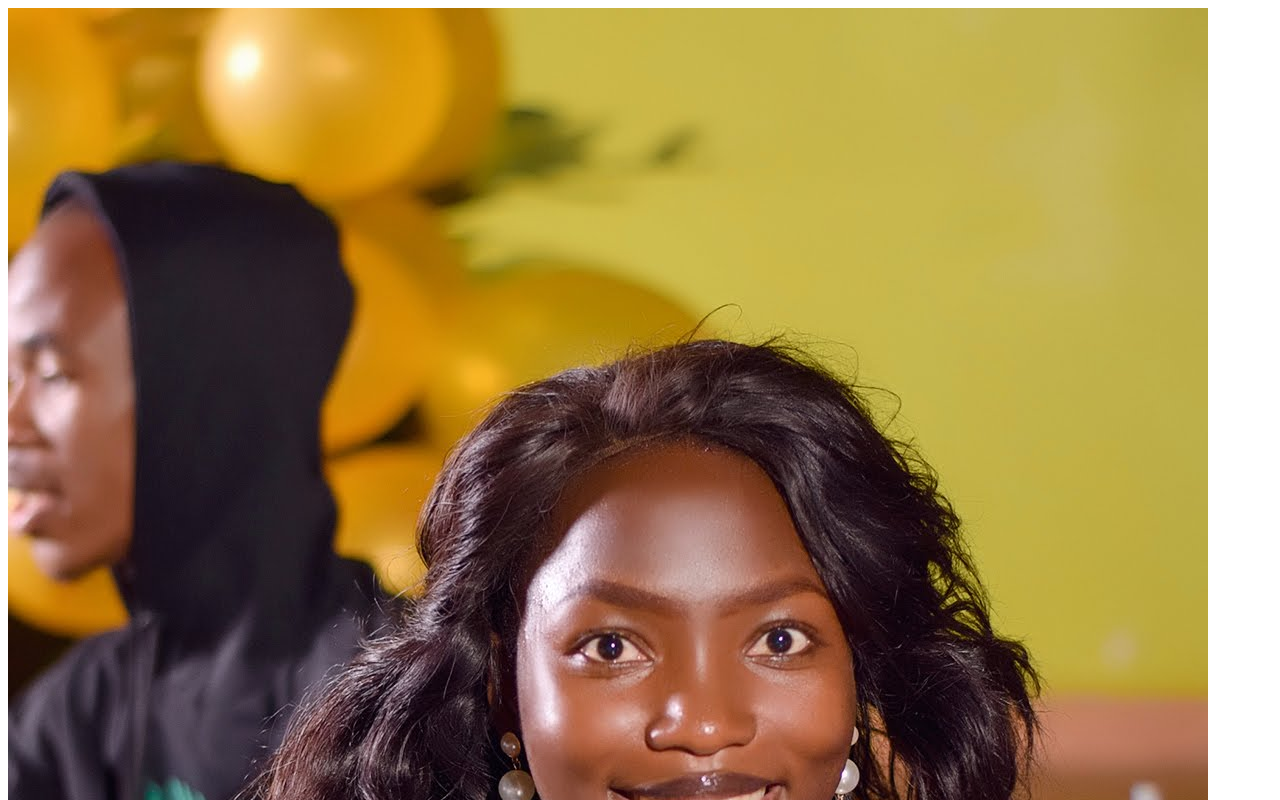
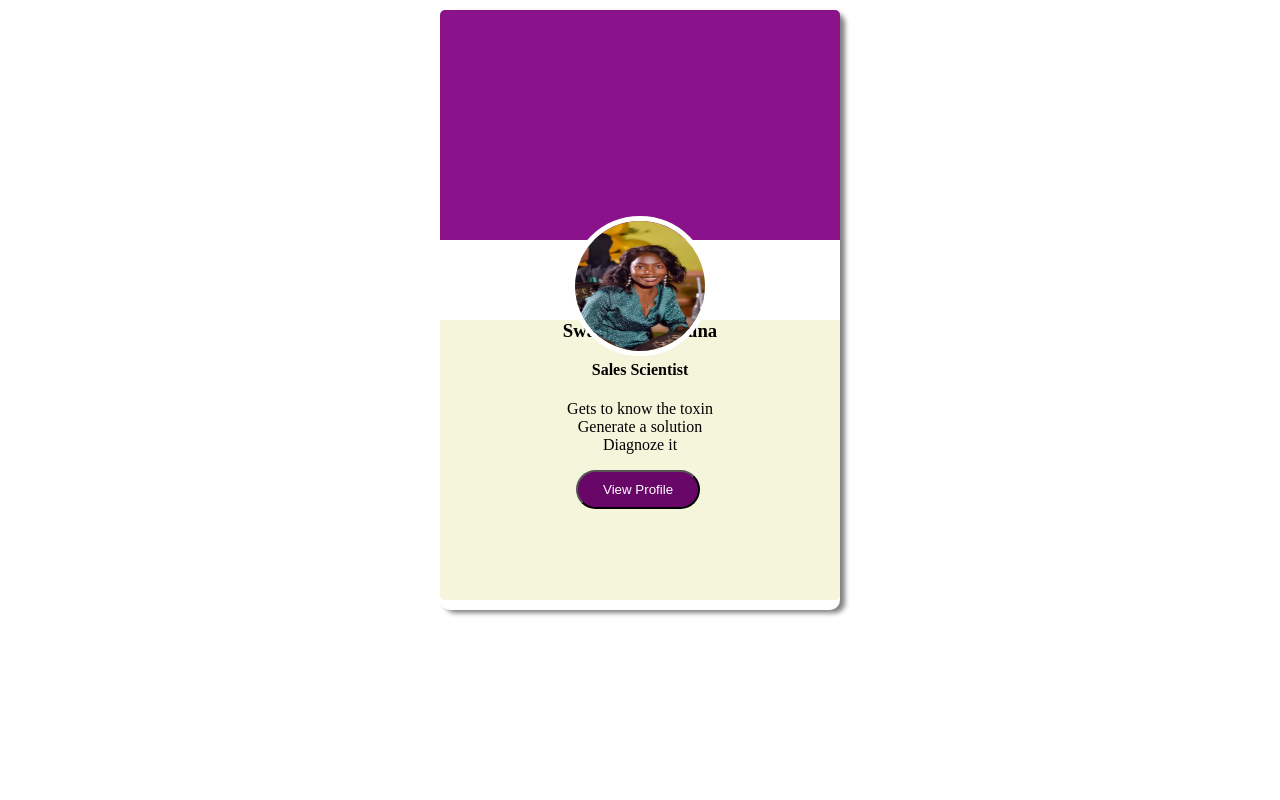
Before and after one commit to SwabbieManolo/CQ8.Kins, a plain HTML site: page Card.html in a window 1280 px wide. Shown: the top 800 px of the page. Drawn offline with Linux system fonts and the light colour scheme.

Commit message:
Assignments, grid profile

```diff
--- a/Card.css
+++ b/Card.css
@@ -8,8 +8,56 @@
 
 .Elder{
     background-color: white;
-    height: 430px;
-    width: 300px;
-    border-radius: 0%;
-    padding: ;
+    height: 600px;
+    width: 400px;
+    border-radius: 10px;
+    box-shadow: grey 5px 3px 5px ;
+    margin: auto;
 }
+.Top{
+    background-color: #8a128a;
+    height: 230px;
+    width: 400px;
+    border-top-right-radius: 5px;
+    border-top-left-radius: 5px;
+    margin-top: 10px;
+
+
+}
+.Bottom{
+    background-color: beige;
+    height:280px;
+    width: 400px;
+    border-bottom-left-radius: 5px;
+    border-bottom-right-radius: 5px;
+
+}
+.img-circle{
+    height:130px;
+    width: 130px;
+    position: absolute;
+    left: calc(44.5%);
+    top: calc(27%);
+    border-radius: 50%;
+    border:5px white solid ;
+}
+p{
+    text-align: center;
+}
+h3{
+    text-align: center;
+    margin-top: 80px;
+}
+h4{
+    text-align: center;
+    margin-top: 10px;
+}
+button{
+    background-color: rgb(104, 7, 104);
+    border-radius: 20px;
+    padding: 10px 25px 10px 25px;
+    text-align: center;
+    position: absolute;
+    left: calc(45%);
+    color: white;
+}
--- a/Card.html
+++ b/Card.html
@@ -9,13 +9,15 @@
 </head>
 <body>
     <div class="Elder">
+        <img src="/Images/Swabbie.JPG" alt="Pic" class="img-circle">
         <div class="Top">
-            <div class="Circular">
-                <img src="Swabbie.JPG" alt="Pic" class="img-circle">
-
-            </div>
         </div>
         <div class="Bottom">
+            <h3>Swabrah Nassuuna</h3>
+            <h4>Sales Scientist</h4>
+            <p>Gets to know the toxin <br> Generate a solution<br> Diagnoze it</p>
+            <button>View Profile</button>
+
 
         </div>
 
--- a/grid.css
+++ b/grid.css
@@ -1,6 +1,6 @@
 .container{
     display: grid;
-    justify-content: end;
+    justify-content: space-around;
     grid-template-columns: auto auto auto ;
     grid-template-rows: 40px 60px 200px;
     gap: 10px;
--- /dev/null
+++ b/gridAssign.css
@@ -0,0 +1,38 @@
+.container{
+    display: grid;
+    background-color: white;
+    justify-content: center;
+    grid-template-columns: 500px;
+    grid-template-rows: 300px 150px 150px;
+    gap: 10px;
+
+
+}
+.container>div{
+    background-color: white;
+    border-radius: 5px;
+    box-shadow: grey 2px 2px 2px 2px;
+}
+.item1>h2{
+    text-align: center;
+}
+.pic{
+    height: 100px;
+    width: 100px;
+    border-radius: 50%;
+    left: calc(38.5%);
+    top: calc(5%);
+    position: relative;
+}
+p{
+    text-align: center;
+}
+h5{
+    text-align: center;
+}
+.item2{
+    text-align: center;
+}
+.item3{
+    text-align: center;
+}
```
Also changed, not shown: GridAssgn.html (added, +34 -0 lines), Javascript.html (+27 -0 lines), My profile.html (+4 -4 lines), home.html (+1 -1 lines), index.js (+22 -2 lines), Images/3938028.png (renamed from 3938028.png), Images/Instagram.png (renamed from Instagram.png), Images/Slack.png (renamed from Slack.png), Images/Swabbie.JPG (renamed from Swabbie.JPG), Images/Whatsapp.png (renamed from Whatsapp.png), Images/hand-drawn-flat-design.png (renamed from hand-drawn-flat-design.png), Images/twitter.png (renamed from twitter.png), 1 other file.
